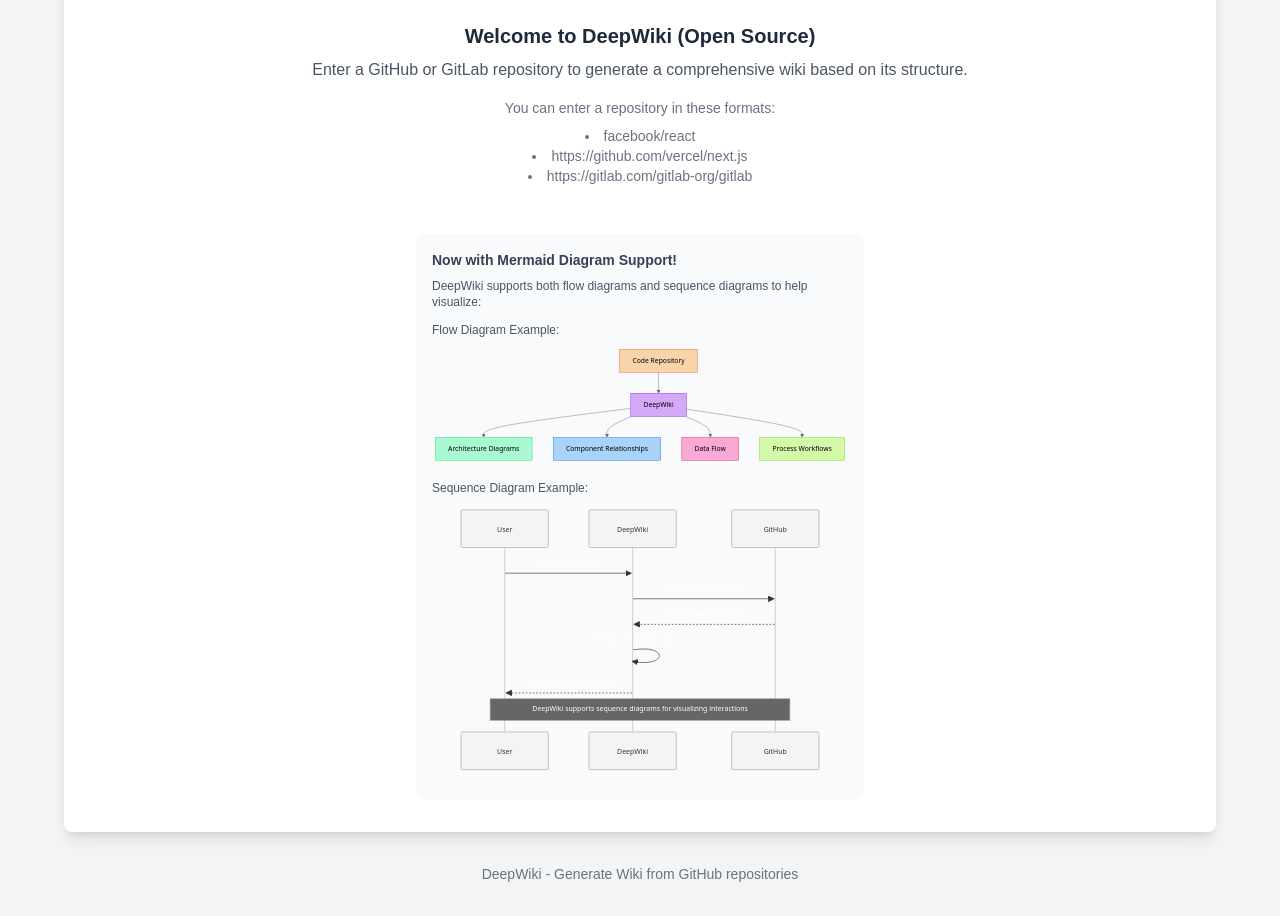
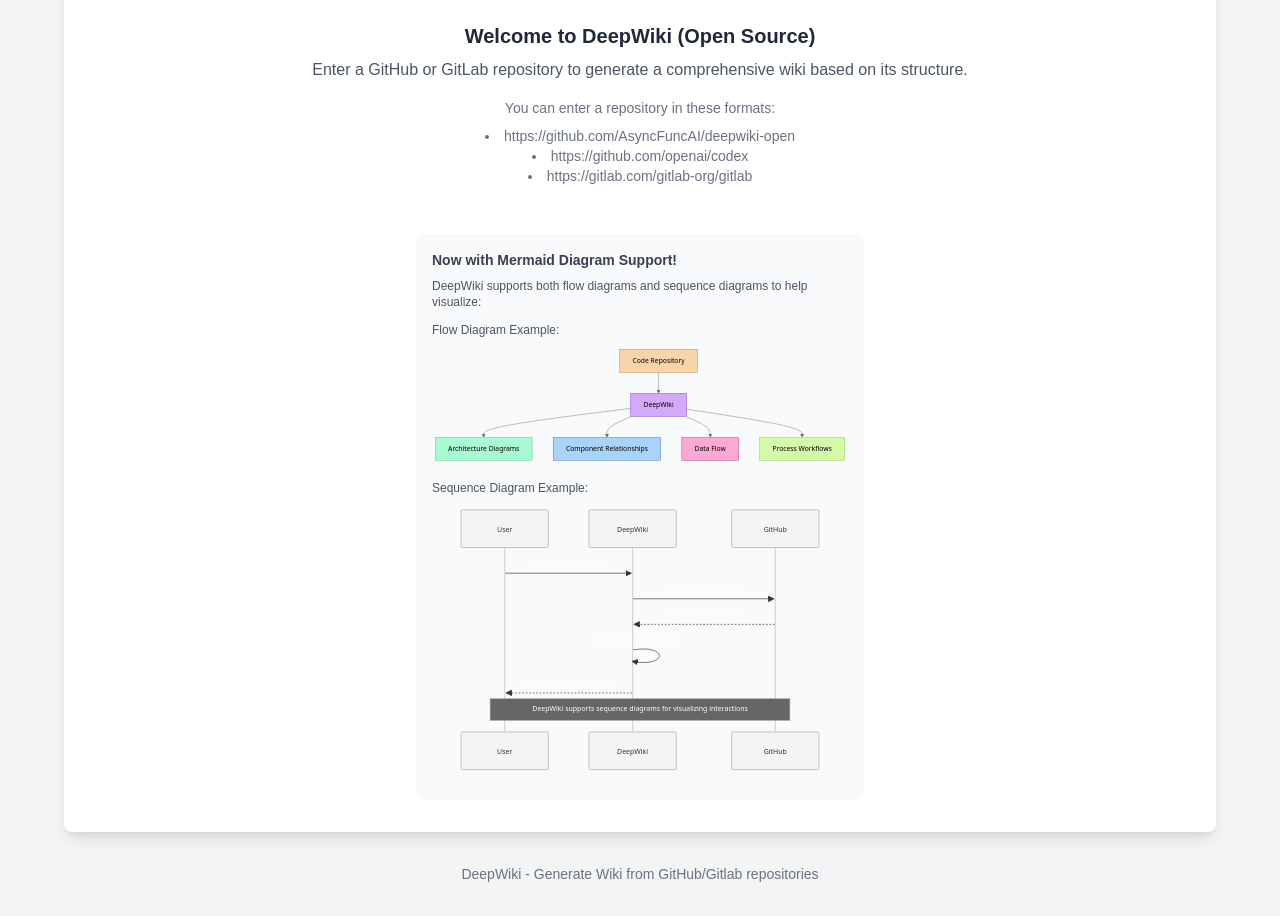
Before and after one commit to zhlhaohao/deepwiki-open, a Next.js app: page / in a window 1280 px wide. Shown: the part 204-1120 px from the top of the page. Built offline with nearby package versions, Linux system fonts and the light colour scheme.

Commit message:
Chore: Update Example.

```diff
--- a/src/app/page.tsx
+++ b/src/app/page.tsx
@@ -1194,8 +1194,8 @@
             <div className="text-gray-500 dark:text-gray-500 text-sm text-center mb-6">
               <p className="mb-2">You can enter a repository in these formats:</p>
               <ul className="list-disc list-inside mb-2">
-                <li>facebook/react</li>
-                <li>https://github.com/vercel/next.js</li>
+                <li>https://github.com/AsyncFuncAI/deepwiki-open</li>
+                <li>https://github.com/openai/codex</li>
                 <li>https://gitlab.com/gitlab-org/gitlab</li>
               </ul>
             </div>
@@ -1221,7 +1221,7 @@
       </main>
 
       <footer className="max-w-6xl mx-auto mt-8 text-center text-gray-500 dark:text-gray-400 text-sm">
-        <p>DeepWiki - Generate Wiki from GitHub repositories</p>
+        <p>DeepWiki - Generate Wiki from GitHub/Gitlab repositories</p>
       </footer>
     </div>
   );
```
